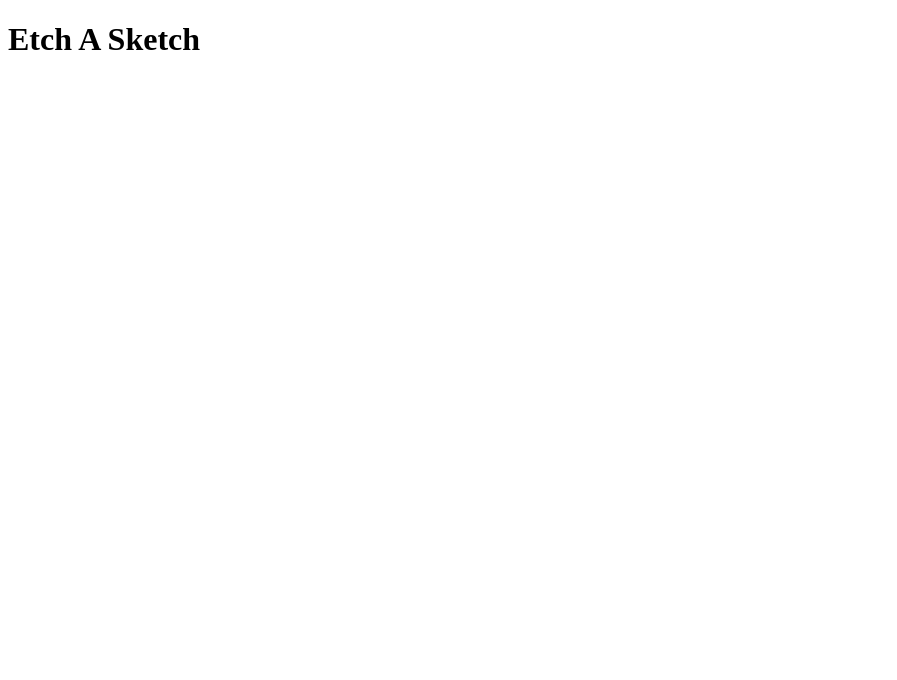
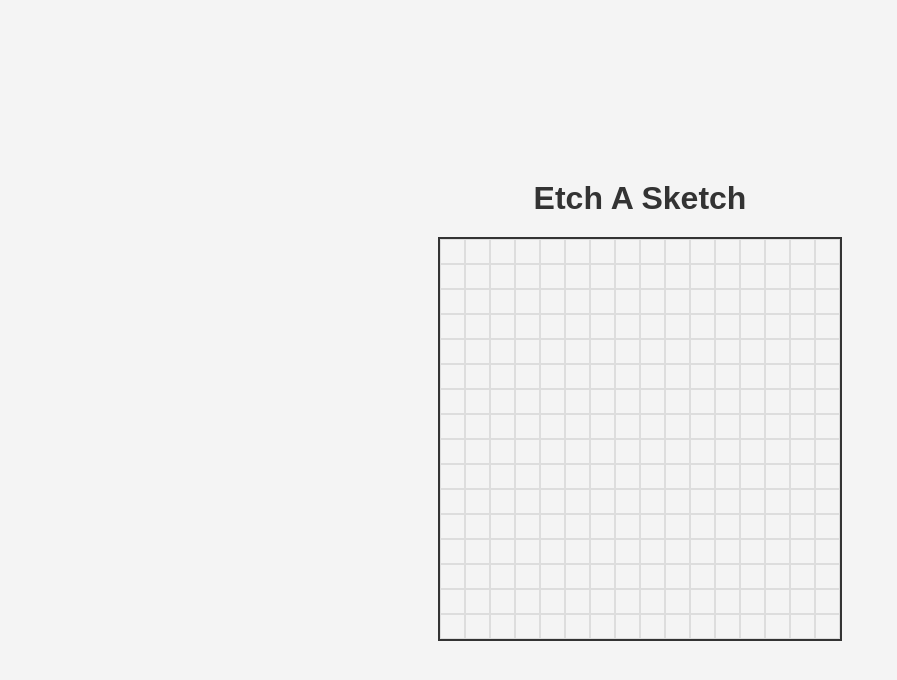
Before and after one commit to wardnijhuis/etch_a_sketch, a plain HTML site: page index.html in a window 1280 px wide. Shown: the whole page, without its empty margins (0-897 px from the left). Drawn offline with Linux system fonts and the light colour scheme.

Commit message:
Add a grid with 16 by 16 square cells in it
Center the grid and heading and add a gray outline to the cells.

```diff
--- a/index.html
+++ b/index.html
@@ -8,7 +8,7 @@
 </head>
 <body>
     <h1>Etch A Sketch</h1>
-
+    <div class="container" id="grid-container"></div>
     <script src="script.js"></script>
 </body>
 </html>
--- a/script.js
+++ b/script.js
@@ -0,0 +1,7 @@
+const container = document.getElementById("grid-container");
+
+for (let i = 0; i < 16 * 16; i++) {
+  const square = document.createElement('div');
+  square.classList.add('square');
+  container.appendChild(square);
+}
--- a/style.css
+++ b/style.css
@@ -0,0 +1,31 @@
+body {
+    display: flex;
+    flex-direction: column;
+    justify-content: center;
+    align-items: center;
+    height: 100vh;
+    margin: 0;
+    background-color: #f4f4f4;
+    font-family: Arial, sans-serif;
+  }
+
+  h1 {
+    margin-bottom: 20px;
+    font-size: 2rem;
+    color: #333;
+  }
+
+  .container {
+    display: flex;
+    flex-wrap: wrap;
+    width: 400px;
+    height: 400px;
+    border: 2px solid #333;
+  }
+
+  .square {
+    flex: 1 0 calc(100% / 16);
+    aspect-ratio: 1 / 1;
+    border: 1px solid #ddd;
+    box-sizing: border-box;
+  }
```
